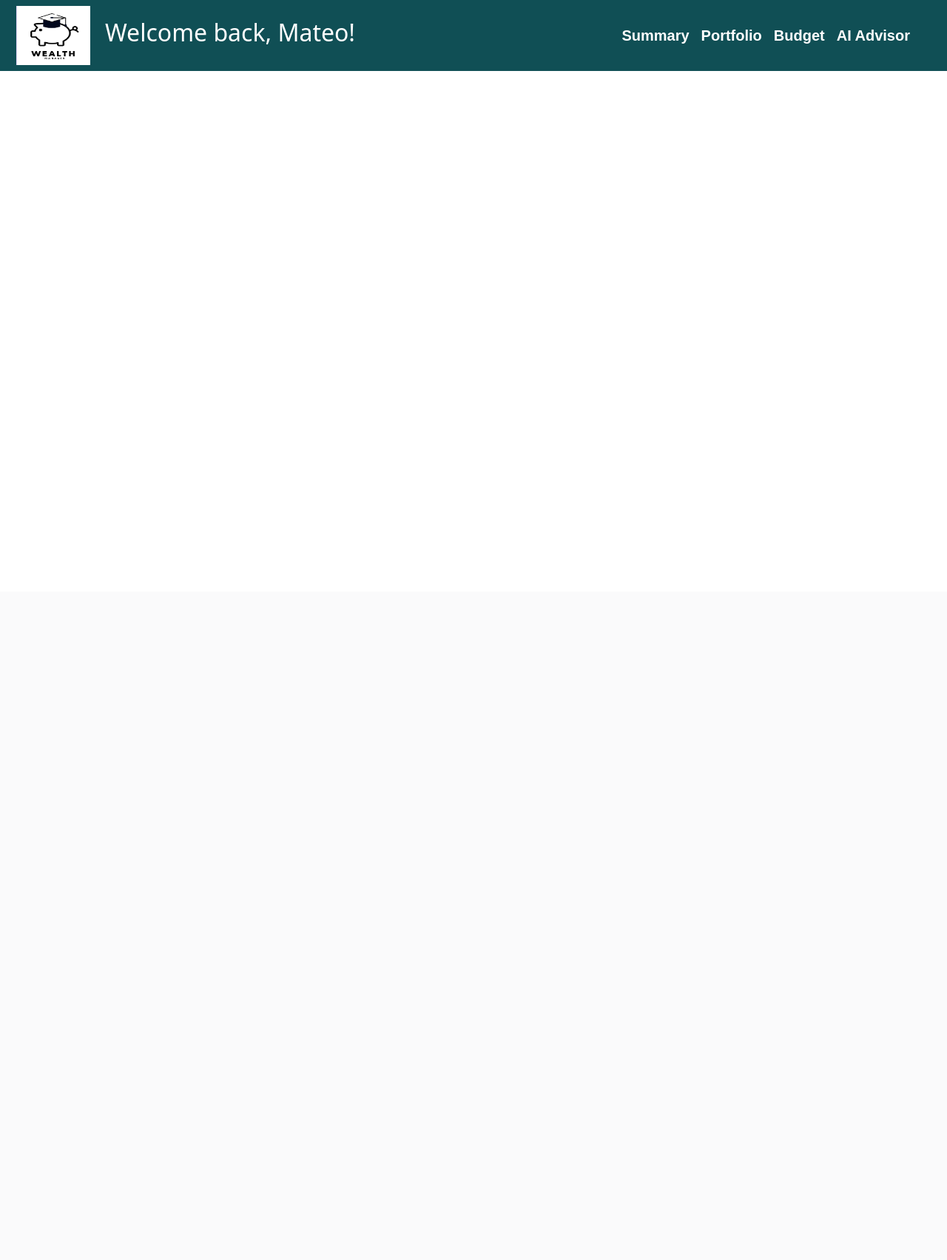
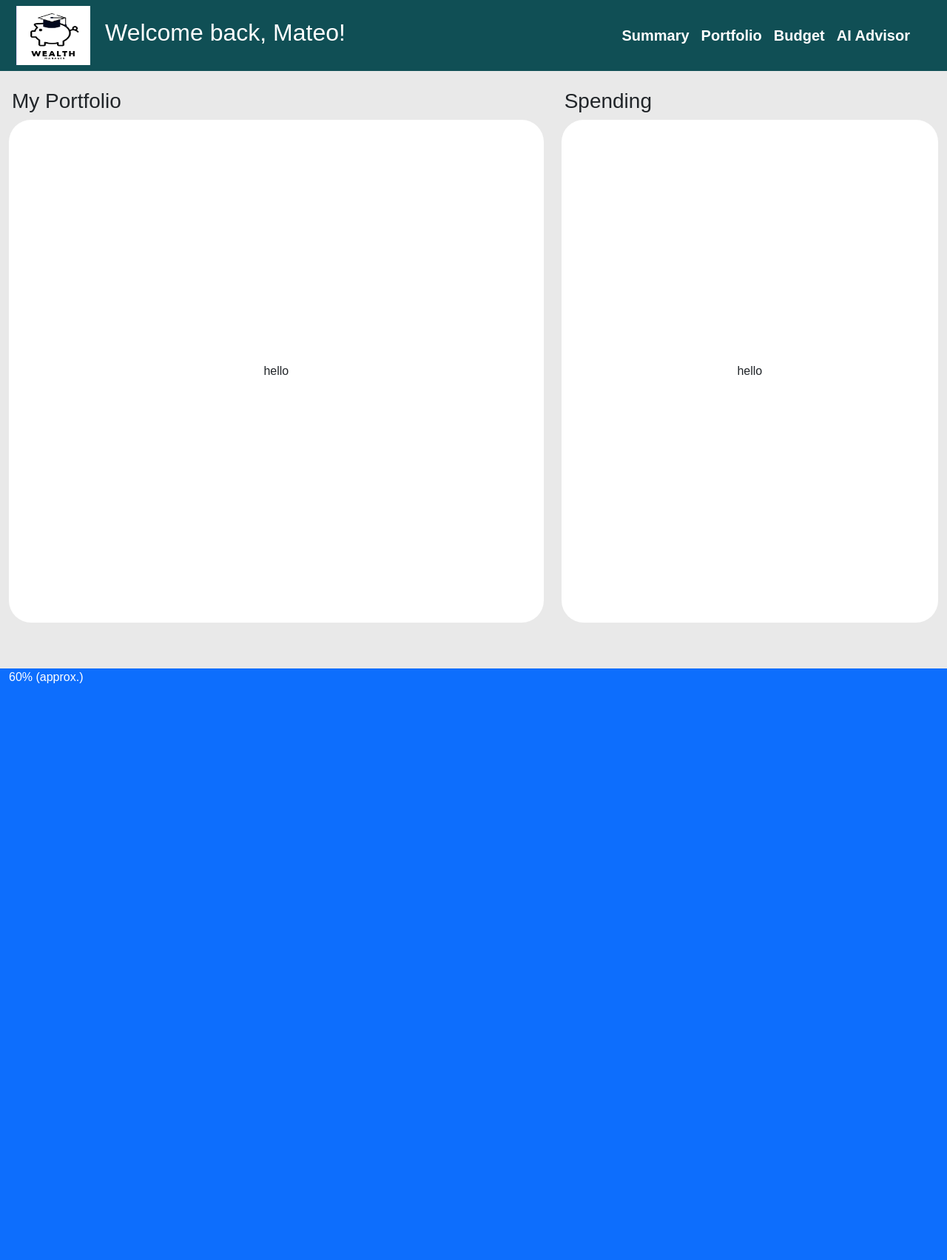
Before and after one commit to MatVit2910/Wealth-Manager, a Flask app: page / in a window 1280 px wide. Shown: the whole page at 74% size. Before the commit the page ends 96 px from the top, so only its background shows below. Run offline with Flask 3, Linux system fonts and the light colour scheme.

Commit message:
Started creating home.html and added requirements.txt

```diff
--- a/static/constants.css
+++ b/static/constants.css
@@ -1,3 +1,7 @@
+*{
+  font-family: Arial, Helvetica, sans-serif;
+}
+
 .nav-link {
   font-family: Arial, Helvetica, sans-serif !important;
   font-weight: bold !important;
--- a/templates/home.html
+++ b/templates/home.html
@@ -1,3 +1,43 @@
-{% extends "navbar.html" %}
-{% block content %}
-{% endblock content%}
+{% extends "navbar.html" %} {% block content %}
+<div class="container-fluid mt-2">
+  <div class="row vh-100">
+    <div class="col-7">
+      <h3 class="m-1 mt-3 mb-2">My Portfolio</h3>
+      <div
+        style="
+          height: 85%;
+          background-color: #ffffff;
+          border-radius: 30px;
+          display: flex;
+          align-items: center;
+          justify-content: center;
+        "
+      >
+        hello
+      </div>
+    </div>
+    <div class="col-5">
+      <h3 class="m-1 mt-3 mb-2">Spending</h3>
+      <div
+        style="
+          height: 85%;
+          background-color: #ffffff;
+          border-radius: 30px;
+          display: flex;
+          align-items: center;
+          justify-content: center;
+        "
+      >
+        hello
+      </div>
+    </div>
+  </div>
+  <div class="row vh-100">
+    <div class="col bg-primary text-white">60% (approx.)</div>
+  </div>
+</div>
+<script>
+  document.getElementById("welcome-message").innerText =
+    "Welcome back, {{name}}!";
+</script>
+{% endblock content %}
--- a/templates/navbar.html
+++ b/templates/navbar.html
@@ -1,8 +1,9 @@
+<!DOCTYPE html>
 <html lang="en">
   <head>
     <meta charset="utf-8" />
     <title>Wealth Manager</title>
-    <meta name="viewport" content="width=device-width, initial-scale=1" />
+    <meta name="viewport" content="width=device-width, initial-scale=1.0" />
     <link
       rel="stylesheet"
       type="text/css"
@@ -14,7 +15,7 @@
       rel="stylesheet"
     />
   </head>
-  <body>
+  <body style="background-color: #E9E9E9;">
     <nav
       class="navbar sticky-top navbar-expand-lg"
       style="background-color: #104f55"
@@ -27,7 +28,7 @@
           width="100px"
           style="margin-left: 10px; margin-right: 20px"
         />
-        <h2 class="text-white">Welcome back, {{name}}!</h2>
+        <h2 id="welcome-message" class="text-white"></h2>
         <button
           class="navbar-toggler"
           type="button"
@@ -53,6 +54,8 @@
         </div>
       </div>
     </nav>
+    {% block content %}
+    {% endblock content %}
     <!-- Bootstrap JS  -->
     <script src="https://cdn.jsdelivr.net/npm/bootstrap@5.3.3/dist/js/bootstrap.bundle.min.js"></script>
   </body>
```
Also changed, not shown: requirements.txt (added, +36 -0 lines).
